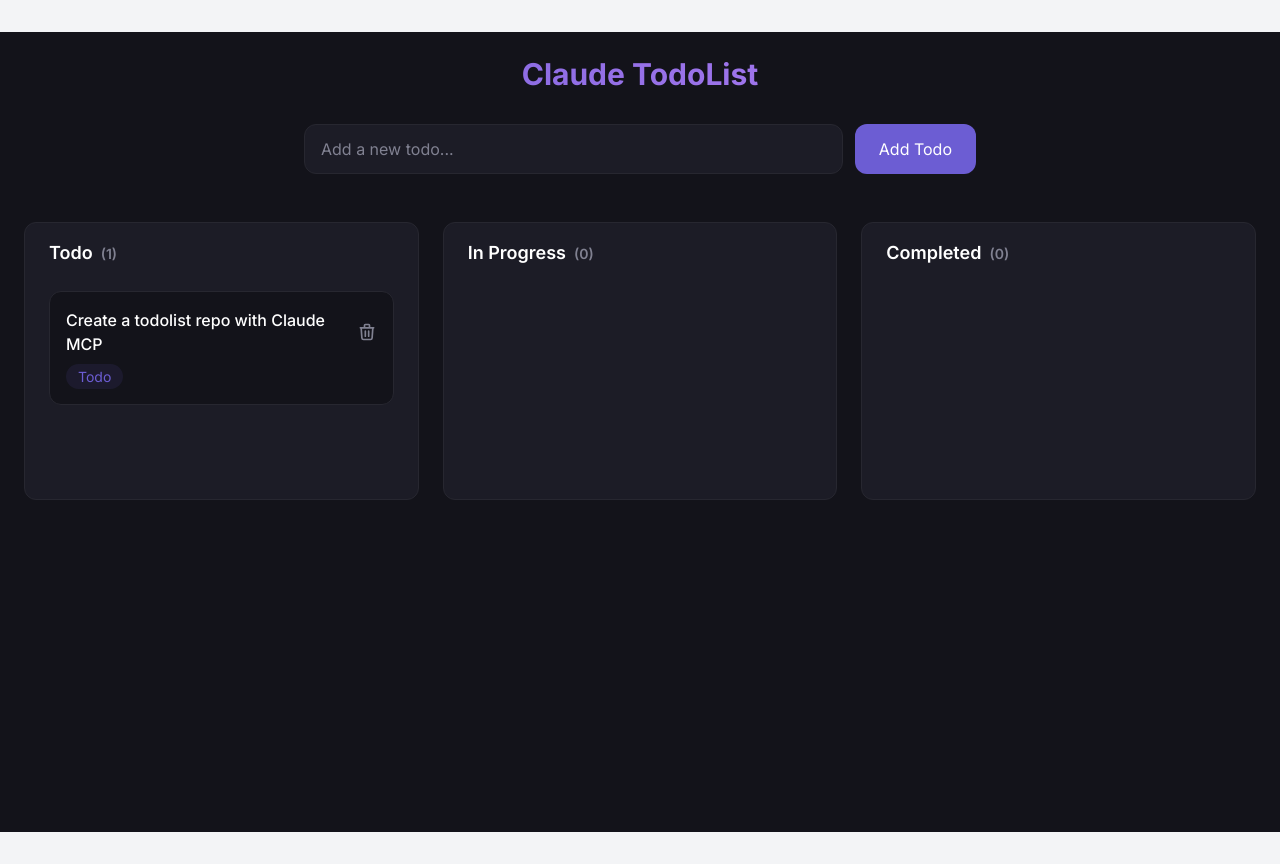
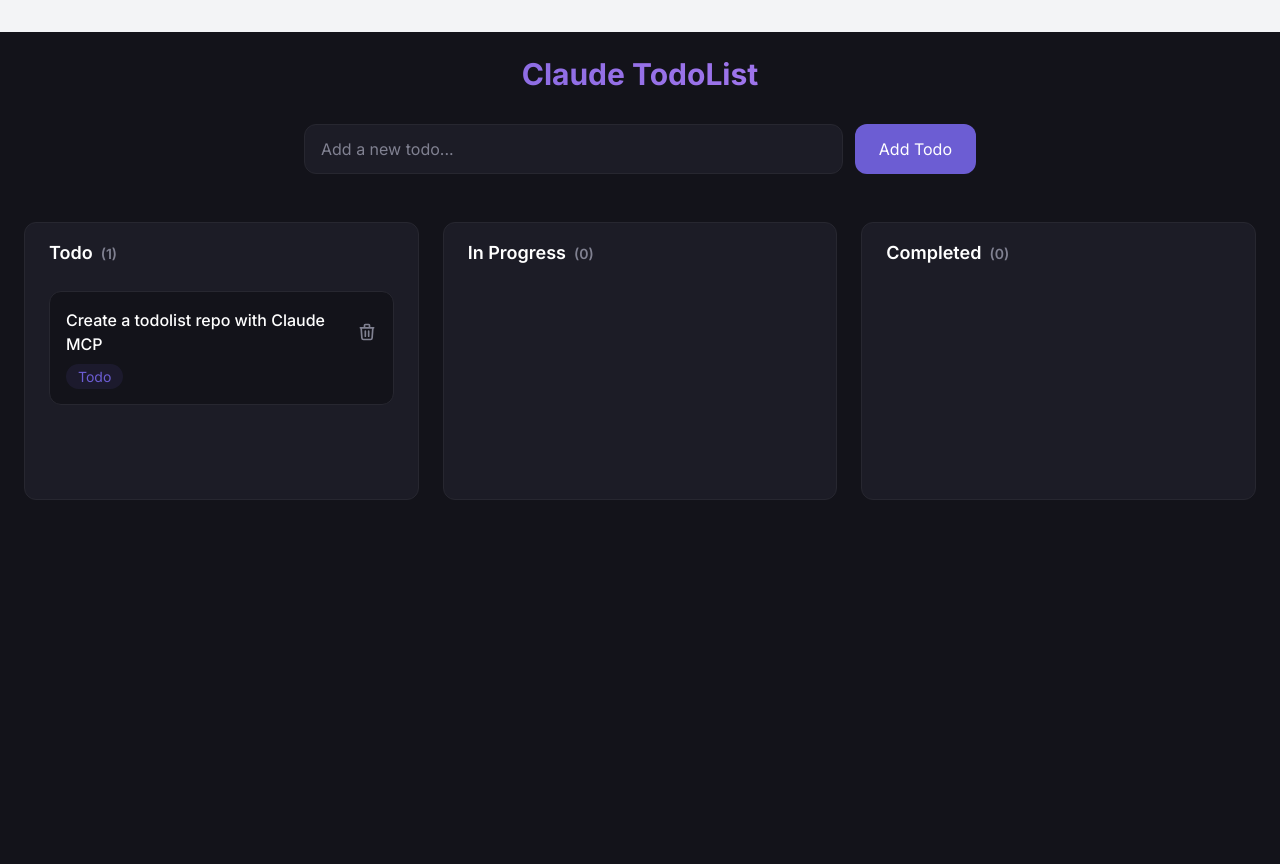
Before and after one commit to Pouetpouets/Claude-todo-list, a React (Vite) app: page / in a window 1280 px wide. After the commit the page ends 800 px from the top, so only its background shows below. Built offline with nearby package versions, Linux system fonts and the light colour scheme.

Commit message:
Update index.css

```diff
--- a/src/index.css
+++ b/src/index.css
@@ -24,3 +24,11 @@
   -ms-overflow-style: none;
   scrollbar-width: none;
 }
+
+html, body, #root {
+  height: 100%;
+  width: 100%;
+  margin: 0;
+  padding: 0;
+  overflow: hidden;
+}
```
